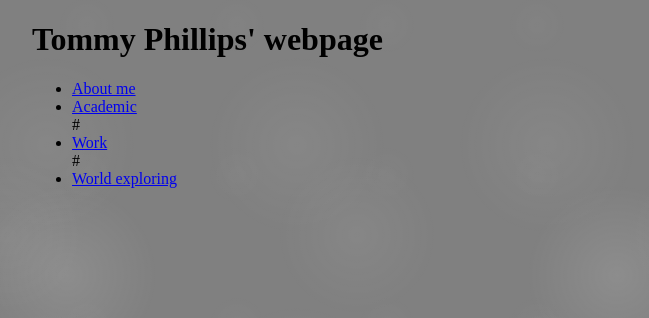
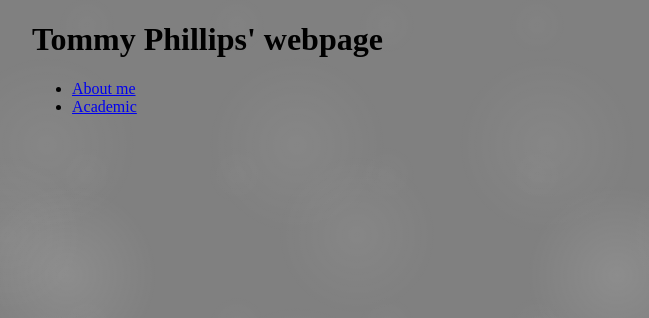
Before and after one commit to tommyphillips/website, a plain HTML site: page index.html in a window 1280 px wide. Shown: the whole page, without its empty margins (208-857 px from the left). Drawn offline with Linux system fonts and the light colour scheme.

Commit message:
Correcting

```diff
--- a/index.html
+++ b/index.html
@@ -13,8 +13,8 @@
   <ul>
     <li> <a href="./about/aboutme.html"> About me</a></li>
     <li> <a href="./academic/index.html"> Academic</a></li>
-#    <li> <a href="./work/index.html"> Work</a></li>
-#    <li> <a href="./hobbies/world-exploring/worldexp.html">World exploring</a></li>
+<!--    <li> <a href="./work/index.html"> Work</a></li>      -->
+<!--    <li> <a href="./hobbies/world-exploring/worldexp.html">World exploring</a></li>    -->
   </ul>
 
   </body>
```
Also changed, not shown: academic/cs/index.html (+1 -1 lines), academic/index.html (+1 -1 lines).
